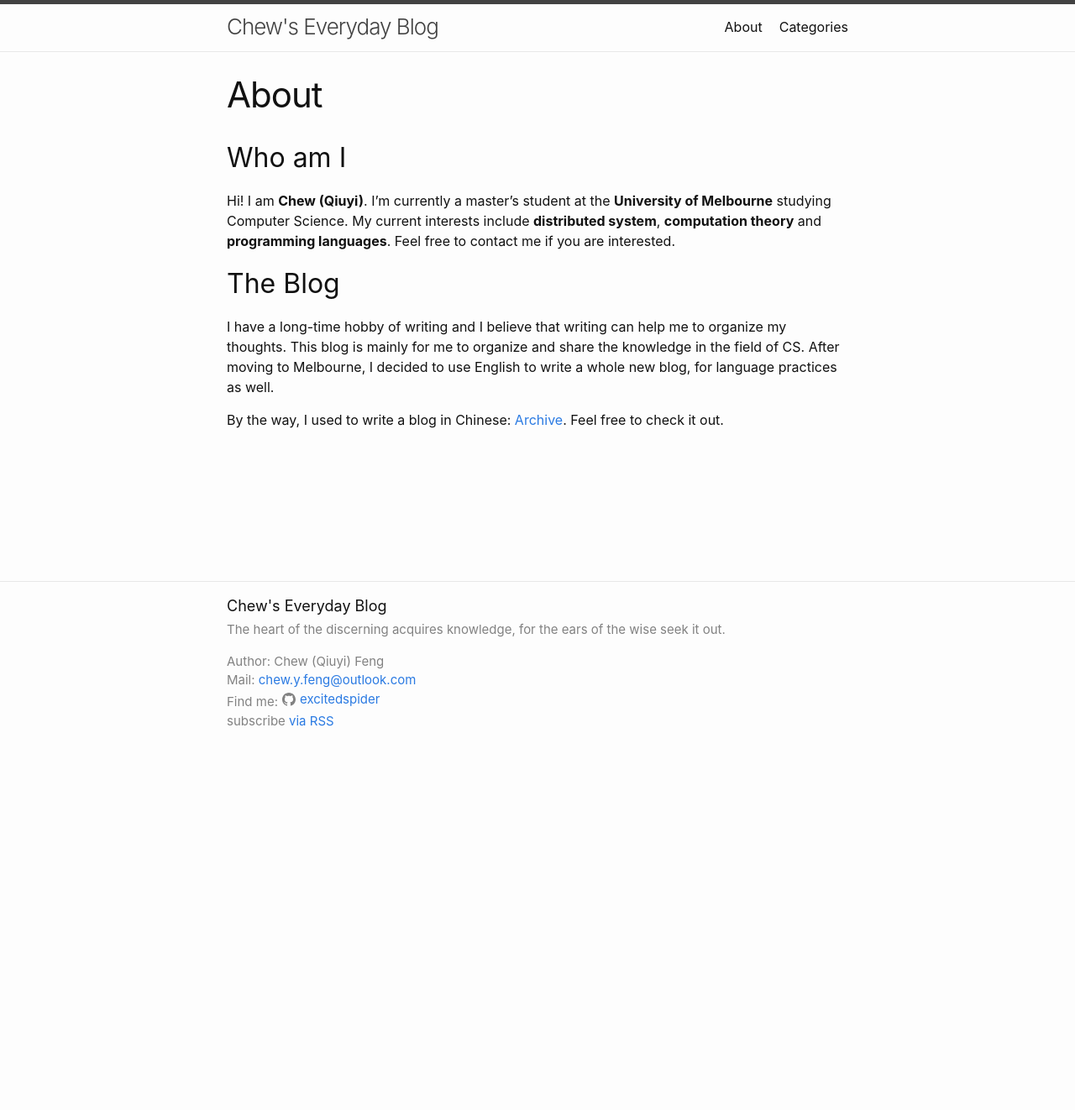
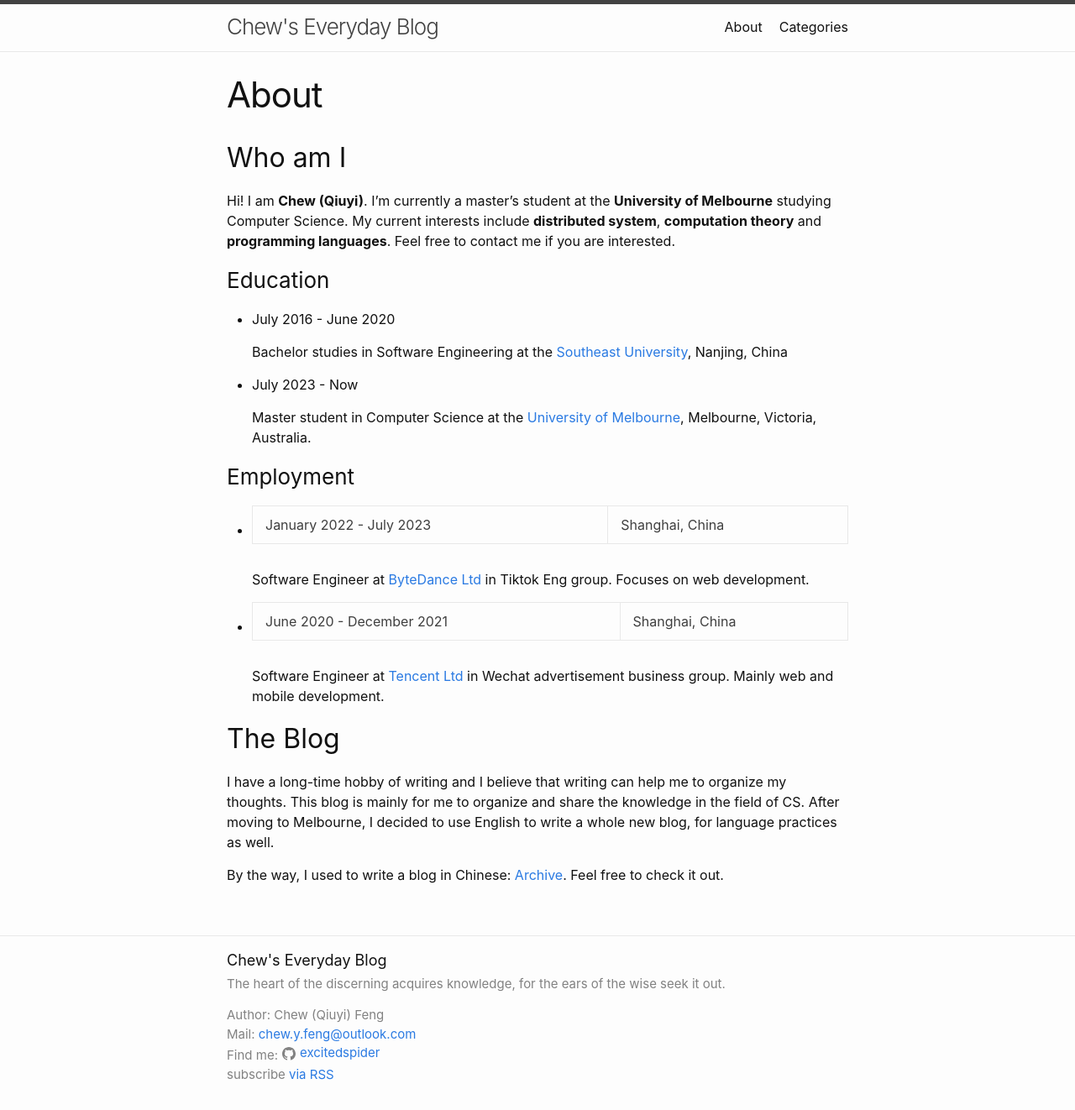
Before and after one commit to ZCLuuuu/zcluuuu.github.io, a Jekyll site: the page built from about.markdown, in a window 1280 px wide. Shown: the whole page at 84% size. Built offline with Jekyll 4.4.1, drawn with Linux system fonts in a browser that asks for light colours; before the commit the page ends 900 px from its top, so only the background shows below that.

Commit message:
feat: update about

```diff
--- a/about.markdown
+++ b/about.markdown
@@ -8,6 +8,32 @@ permalink: /about/
 
 Hi! I am **Chew (Qiuyi)**. I'm currently a master's student at the **University of Melbourne** studying Computer Science. My current interests include **distributed system**, **computation theory** and **programming languages**. Feel free to contact me if you are interested.
 
+### Education
+
+- July 2016 - June 2020
+
+  Bachelor studies in Software Engineering at the [Southeast University], Nanjing, China
+
+- July 2023 - Now
+
+  Master student in Computer Science at the [University of Melbourne], Melbourne, Victoria, Australia.
+
+[Southeast University]:https://www.seu.edu.cn/english/
+[University of Melbourne]:https://www.unimelb.edu.au/
+
+### Employment
+
+- January 2022 - July 2023 | Shanghai, China
+
+  Software Engineer at [ByteDance Ltd] in Tiktok Eng group. Focuses on web development.
+
+- June 2020 - December 2021 | Shanghai, China
+
+  Software Engineer at [Tencent Ltd] in Wechat advertisement business group. Mainly web and mobile development.
+
+[Tencent Ltd]: https://www.tencent.com/en-us/
+[ByteDance Ltd]:https://www.bytedance.com/en/
+
 ## The Blog
 
 I have a long-time hobby of writing and I believe that writing can help me to organize my thoughts. This blog is mainly for me to organize and share the knowledge in the field of CS. After moving to Melbourne, I decided to use English to write a whole new blog, for language practices as well.
```
